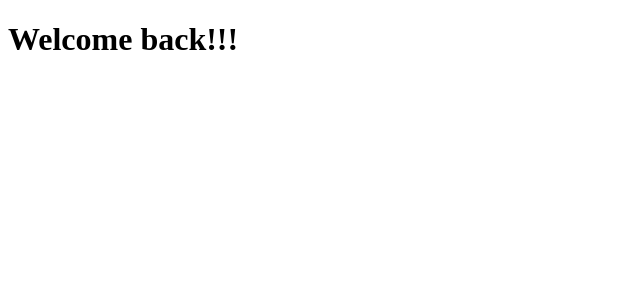
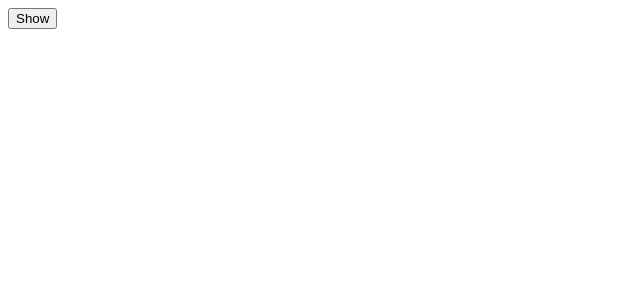
Before and after one commit to roqurdl/reactappbeginner, a React (Create React App) app: page / in a window 1280 px wide. Shown: the top 300 px of the page, without its empty margins (0-640 px from the left). Built offline with nearby package versions, Linux system fonts and the light colour scheme.

Commit message:
aboutEffect

```diff
--- a/package.json
+++ b/package.json
@@ -6,6 +6,7 @@
     "@testing-library/jest-dom": "^5.16.5",
     "@testing-library/react": "^13.4.0",
     "@testing-library/user-event": "^13.5.0",
+    "prop-types": "^15.8.1",
     "react": "^18.2.0",
     "react-dom": "^18.2.0",
     "react-scripts": "5.0.1",
--- a/src/App.js
+++ b/src/App.js
@@ -1,7 +1,20 @@
+import { useState, useEffect } from "react";
+
+function Hello() {
+  useEffect(() => {
+    console.log("hi :)");
+    return () => console.log("bye :(");
+  }, []);
+  return <h1>Hello</h1>;
+}
+
 function App() {
+  const [showing, setShowing] = useState(false);
+  const onClick = () => setShowing((prev) => !prev);
   return (
     <div>
-      <h1>Welcome back!!!</h1>
+      {showing ? <Hello /> : null}
+      <button onClick={onClick}>{showing ? "Hide" : "Show"}</button>
     </div>
   );
 }
--- a/src/index.js
+++ b/src/index.js
@@ -4,7 +4,7 @@ import App from "./App";
 
 const root = ReactDOM.createRoot(document.getElementById("root"));
 root.render(
-  <React.StrictMode>
-    <App />
-  </React.StrictMode>
+  //<React.StrictMode>
+  <App />
+  //</React.StrictMode>
 );
```
Also changed, not shown: src/Button.js (added, +10 -0 lines), 1 other file (tests, documents, lock files or other folders).
